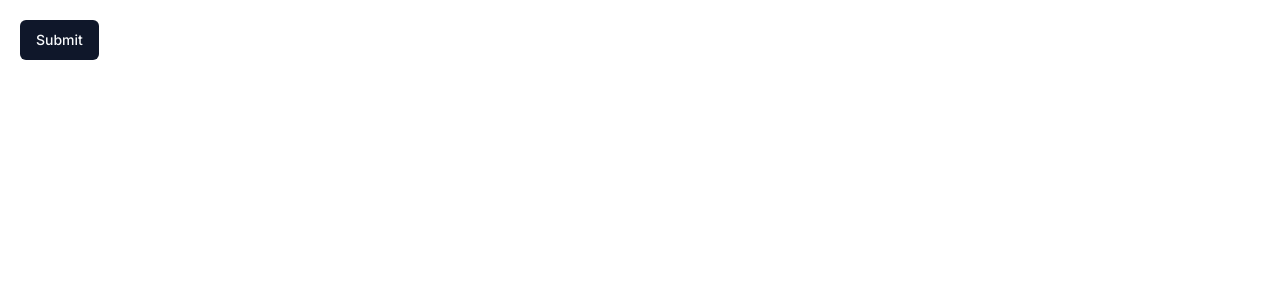
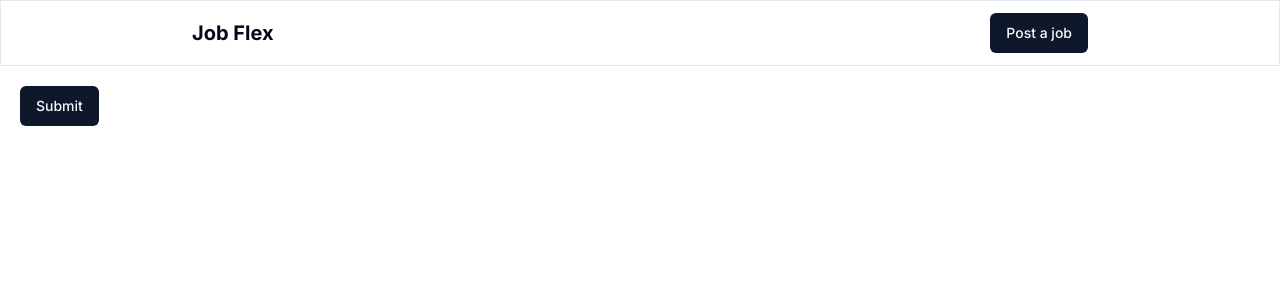
Before and after one commit to saidMounaim/job-flex, a Next.js app: page /seed in a window 1280 px wide. Shown: the top 300 px of the page. Built offline with nearby package versions, Linux system fonts and the light colour scheme.

Commit message:
Add Navbar

```diff
--- /dev/null
+++ b/app/components/Navbar.tsx
@@ -0,0 +1,20 @@
+import { Button } from "@/components/ui/button";
+import Link from "next/link";
+import React from "react";
+
+const Navbar = () => {
+  return (
+    <header className="border py-3">
+      <div className="mx-auto flex max-w-4xl items-center justify-between ">
+        <Link href="/" className="text-xl font-bold">
+          Job Flex
+        </Link>
+        <Button asChild>
+          <Link href="/jobs/new">Post a job</Link>
+        </Button>
+      </div>
+    </header>
+  );
+};
+
+export default Navbar;
--- a/app/layout.tsx
+++ b/app/layout.tsx
@@ -1,6 +1,7 @@
 import type { Metadata } from "next";
 import { Inter } from "next/font/google";
 import "./globals.css";
+import Navbar from "./components/Navbar";
 
 const inter = Inter({ subsets: ["latin"] });
 
@@ -16,7 +17,10 @@ export default function RootLayout({
 }) {
   return (
     <html lang="en">
-      <body className={inter.className}>{children}</body>
+      <body className={inter.className}>
+        <Navbar />
+        {children}
+      </body>
     </html>
   );
 }
```
